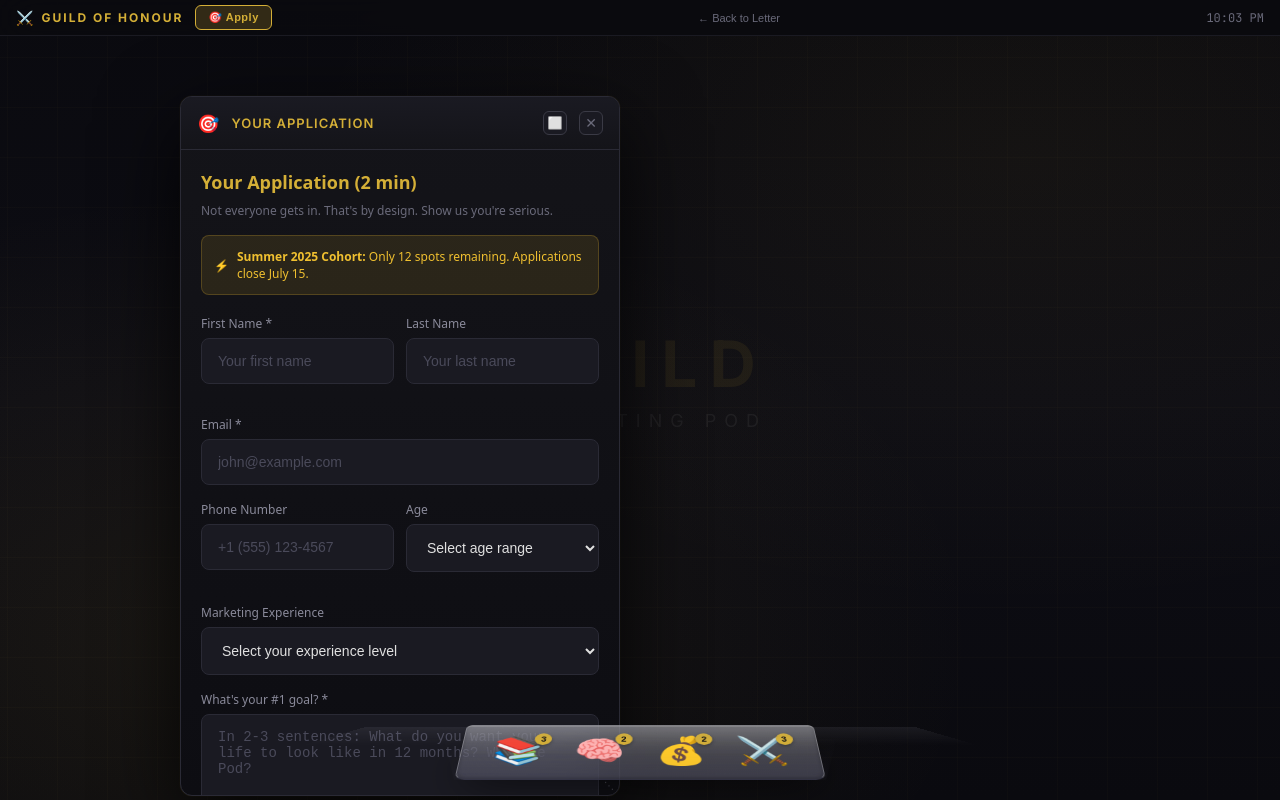
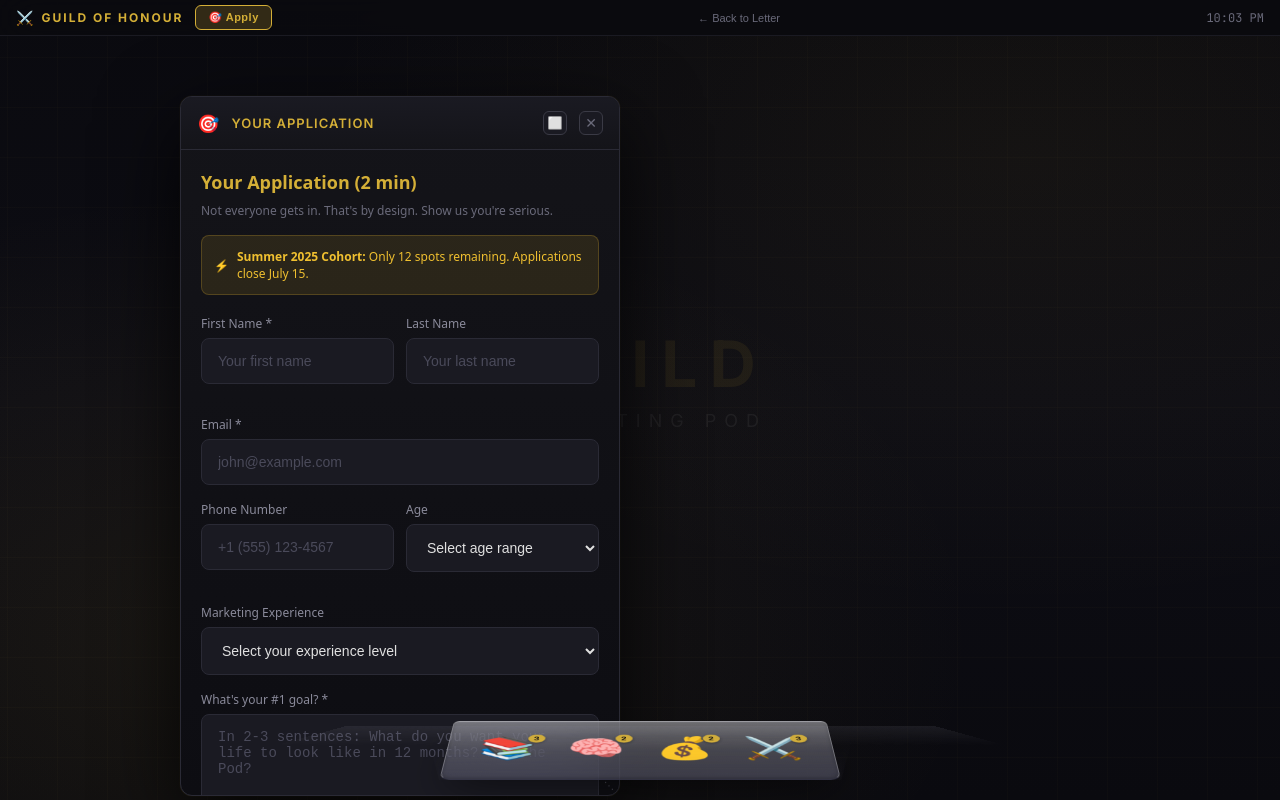
Before and after one commit to z0rbas/guild-marketing-pod, a React (Vite) app: page / in a window 1280 px wide. Both pictures are taken after a click on the button "Skip to Application →". Built offline with nearby package versions, Linux system fonts and the light colour scheme.

Commit message:
Fix flat icons - counter-rotate to restore original proportions
- Icons counter-rotate with rotateX(-45deg) to cancel dock tilt
- Restores normal emoji dimensions (not squashed)
- Expanded menu items also counter-rotate
- Icons now appear in their original axis and shape

```diff
--- a/src/components/Dock3D.jsx
+++ b/src/components/Dock3D.jsx
@@ -127,12 +127,15 @@ const Dock3D = ({ windows, openWindows, onToggleWindow }) => {
             onMouseLeave={() => !isMobile && setExpandedStack(null)}
             onClick={() => isMobile && setExpandedStack(expandedStack === stack.id ? null : stack.id)}
           >
-            {/* Expanded Stack Items - fan out upward */}
+            {/* Expanded Stack Items - fan out upward, counter-rotated */}
             <div style={{
               position: 'absolute',
               bottom: '100%',
               left: '50%',
-              transform: 'translateX(-50%)',
+              // Counter-rotate to restore normal proportions for menu items
+              transform: isMobile ? 'translateX(-50%)' : 'translateX(-50%) rotateX(-45deg)',
+              transformStyle: 'preserve-3d',
+              transformOrigin: 'center bottom',
               display: 'flex',
               flexDirection: 'column-reverse',
               alignItems: 'center',
@@ -229,17 +232,21 @@ const Dock3D = ({ windows, openWindows, onToggleWindow }) => {
                 position: 'relative',
               }}
             >
-              {/* Simple emoji icon - default flat */}
+              {/* Emoji icon - counter-rotate to restore original dimensions */}
               <div style={{
                 position: 'relative',
                 display: 'flex',
                 alignItems: 'center',
                 justifyContent: 'center',
                 transition: 'transform 0.2s ease',
-                transform: expandedStack === stack.id ? 'scale(1.15)' : 'scale(1)',
+                // Counter-rotate to cancel out the dock's 45deg tilt - restores normal icon proportions
+                transform: isMobile
+                  ? (expandedStack === stack.id ? 'scale(1.15)' : 'scale(1)')
+                  : (expandedStack === stack.id ? 'rotateX(-45deg) scale(1.15)' : 'rotateX(-45deg)'),
+                transformStyle: 'preserve-3d',
               }}>
                 <span style={{
-                  fontSize: isMobile ? 32 : 42,
+                  fontSize: isMobile ? 32 : 48,
                 }}>
                   {stack.icon}
                 </span>
```
